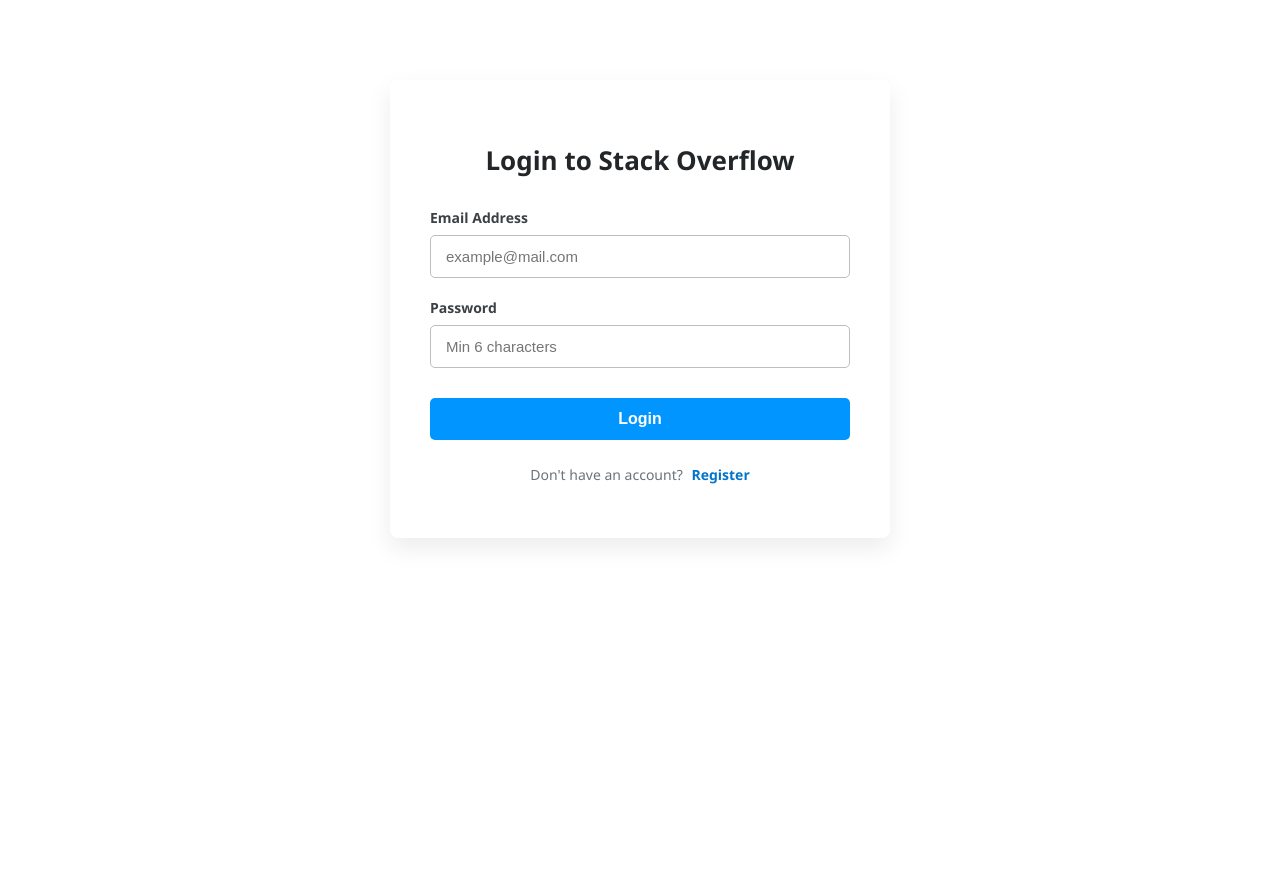
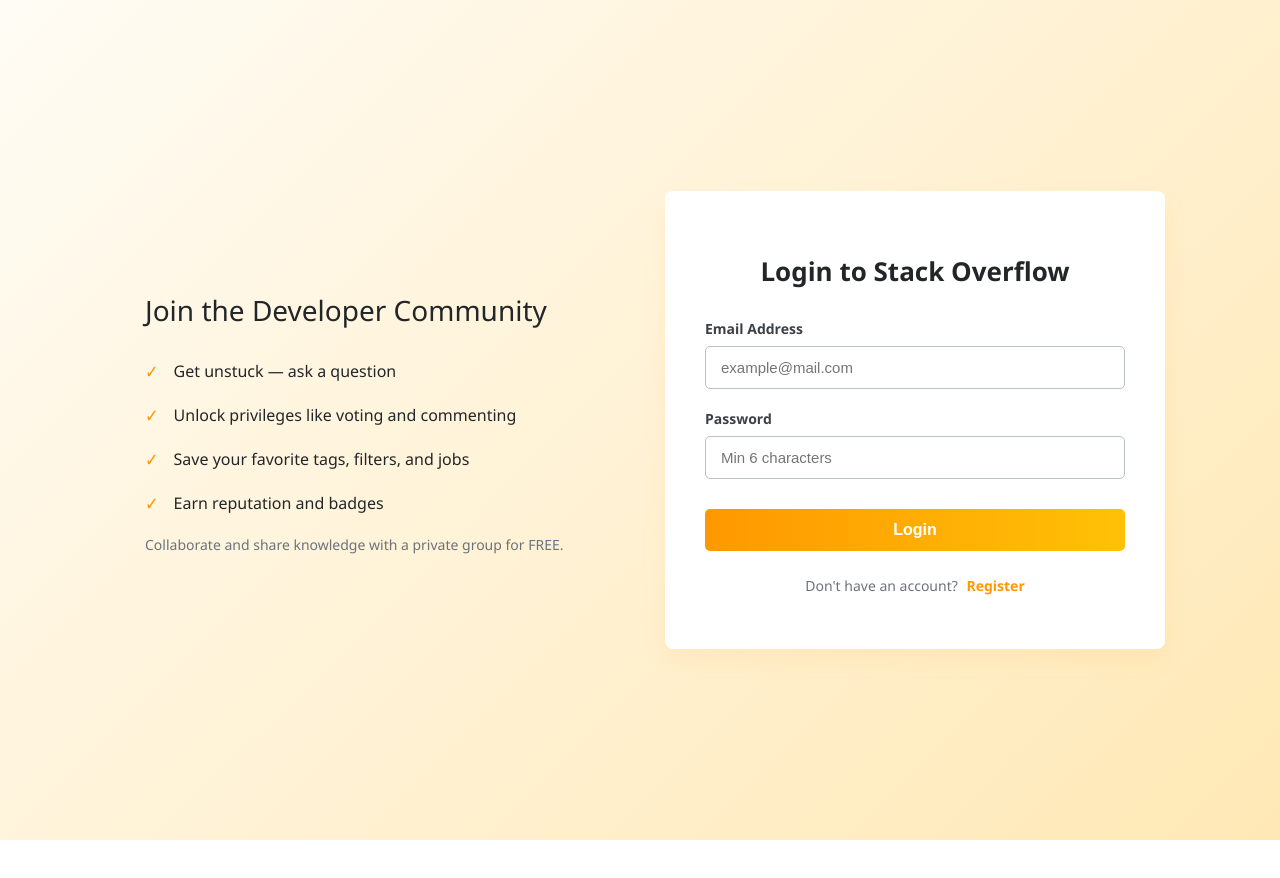
Before and after one commit to shreyaSunanda/CSE-326-ISD-StackOverflow, a React (Create React App) app in the folder frontend/: page / in a window 1280 px wide. After the commit the page ends 840 px from the top, so only its background shows below. Built offline with nearby package versions, Linux system fonts and the light colour scheme; no server answers.

Commit message:
login page design

```diff
--- a/frontend/src/components/Auth.css
+++ b/frontend/src/components/Auth.css
@@ -1,14 +1,72 @@
+.auth-page-wrapper {
+	display: flex;
+	min-height: 100vh;
+	background: linear-gradient(135deg, #fffcf5 0%, #ffe8b5 100%);
+	align-items: center;
+	justify-content: center;
+	padding: 20px;
+	font-family: "Segoe UI", Tahoma, Geneva, Verdana, sans-serif;
+}
 
+.auth-landing-side {
+	display: none;
+	flex: 1;
+	max-width: 450px;
+	padding: 30px;
+	color: #232629;
+}
+
+.auth-landing-side h1 {
+	font-size: 28px;
+	margin-bottom: 30px;
+	font-weight: 500;
+}
+
+.auth-landing-side ul {
+	list-style: none;
+	padding: 0;
+	margin: 0 0 20px 0;
+}
+
+.auth-landing-side li {
+	font-size: 16px;
+	margin-bottom: 20px;
+	display: flex;
+	align-items: center;
+}
+
+.auth-landing-side li span {
+	color: #ff9800;
+	margin-right: 15px;
+	font-size: 18px;
+	font-weight: bold;
+}
+
+.auth-landing-side p {
+	font-size: 14px;
+	color: #6a737c;
+	margin-top: 15px;
+}
 
 .auth-container {
+	flex: 1;
 	max-width: 420px;
-    margin: 80px auto;
+	width: 100%;
+	margin: 40px auto;
 	padding: 40px;
 	background-color: #ffffff;
 	border-radius: 8px;
-    box-shadow: 0 10px 25px rgba(0, 0, 0, 0.08);
+	box-shadow: 0 10px 25px rgba(255, 152, 0, 0.08); /* slight warm shadow */
 	text-align: center;
-    font-family: 'Segoe UI', Tahoma, Geneva, Verdana, sans-serif;
+}
+
+@media (min-width: 850px) {
+	.auth-landing-side {
+		display: block;
+	}
+	.auth-container {
+		margin: 0 0 0 40px;
+	}
 }
 
 .auth-container h2 {
@@ -24,13 +82,11 @@
 	gap: 20px;
 }
 
-
 .input-group {
 	display: flex;
 	flex-direction: column;
 	text-align: left;
 }
-
 
 .input-group label {
 	display: block;
@@ -50,25 +106,26 @@
 }
 
 .auth-container input:focus {
-    border-color: #0074cc;
-    box-shadow: 0 0 0 4px rgba(0, 116, 204, 0.1);
+	border-color: #ff9800; /* Orange border */
+	box-shadow: 0 0 0 4px rgba(255, 152, 0, 0.15); /* Orange glow */
 }
 
 .auth-btn {
 	padding: 12px;
-    background-color: #0095ff;
+	background: linear-gradient(to right, #ff9800 0%, #ffc107 100%); /* Orange to yellow split */
 	color: white;
 	border: none;
 	border-radius: 5px;
 	font-size: 16px;
 	font-weight: 600;
 	cursor: pointer;
-    transition: background-color 0.2s;
+	transition: all 0.2s ease-in-out;
 	margin-top: 10px;
 }
 
 .auth-btn:hover {
-    background-color: #0074cc;
+	box-shadow: 0 6px 15px rgba(255, 152, 0, 0.4); /* Glow effect instead of background change */
+	transform: translateY(-1px);
 }
 
 .auth-toggle {
@@ -78,7 +135,7 @@
 }
 
 .auth-toggle span {
-    color: #0074cc;
+	color: #ff9800;
 	cursor: pointer;
 	font-weight: 600;
 	margin-left: 5px;
--- a/frontend/src/components/Auth.js
+++ b/frontend/src/components/Auth.js
@@ -60,6 +60,25 @@
 	};
 
 	return (
+		<div className="auth-page-wrapper">
+			<div className="auth-landing-side">
+				<h1>Join the Developer Community</h1>
+				<ul>
+					<li>
+						<span>✓</span> Get unstuck — ask a question
+					</li>
+					<li>
+						<span>✓</span> Unlock privileges like voting and commenting
+					</li>
+					<li>
+						<span>✓</span> Save your favorite tags, filters, and jobs
+					</li>
+					<li>
+						<span>✓</span> Earn reputation and badges
+					</li>
+				</ul>
+				<p>Collaborate and share knowledge with a private group for FREE.</p>
+			</div>
 			<div className="auth-container">
 				<div className="auth-card">
 					<h2>{isLogin ? "Login to Stack Overflow" : "Create Account"}</h2>
@@ -110,6 +129,7 @@
 					</div>
 				</div>
 			</div>
+		</div>
 	);
 };
 
```
Lines whose indentation alone changed are shown as unchanged.
